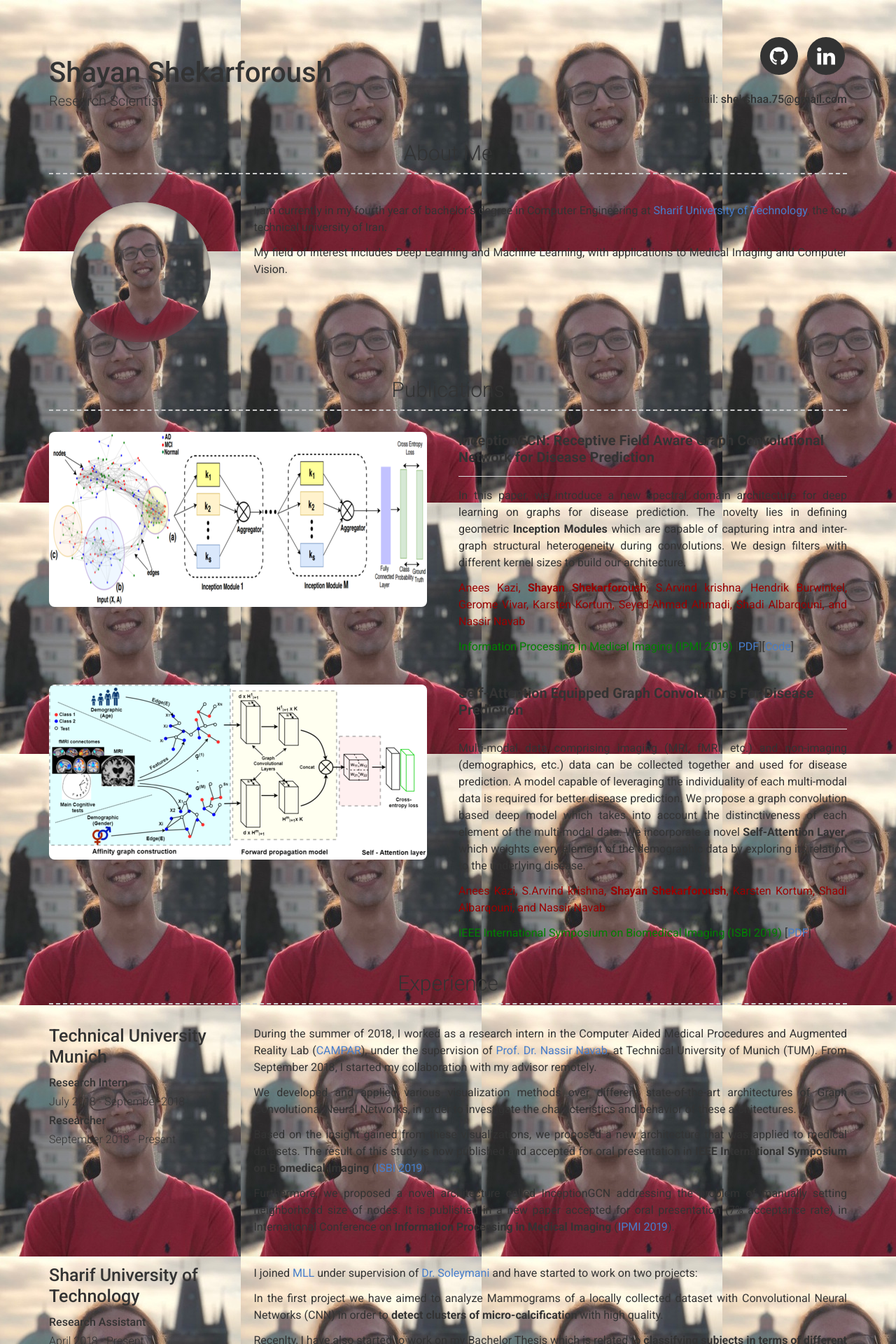
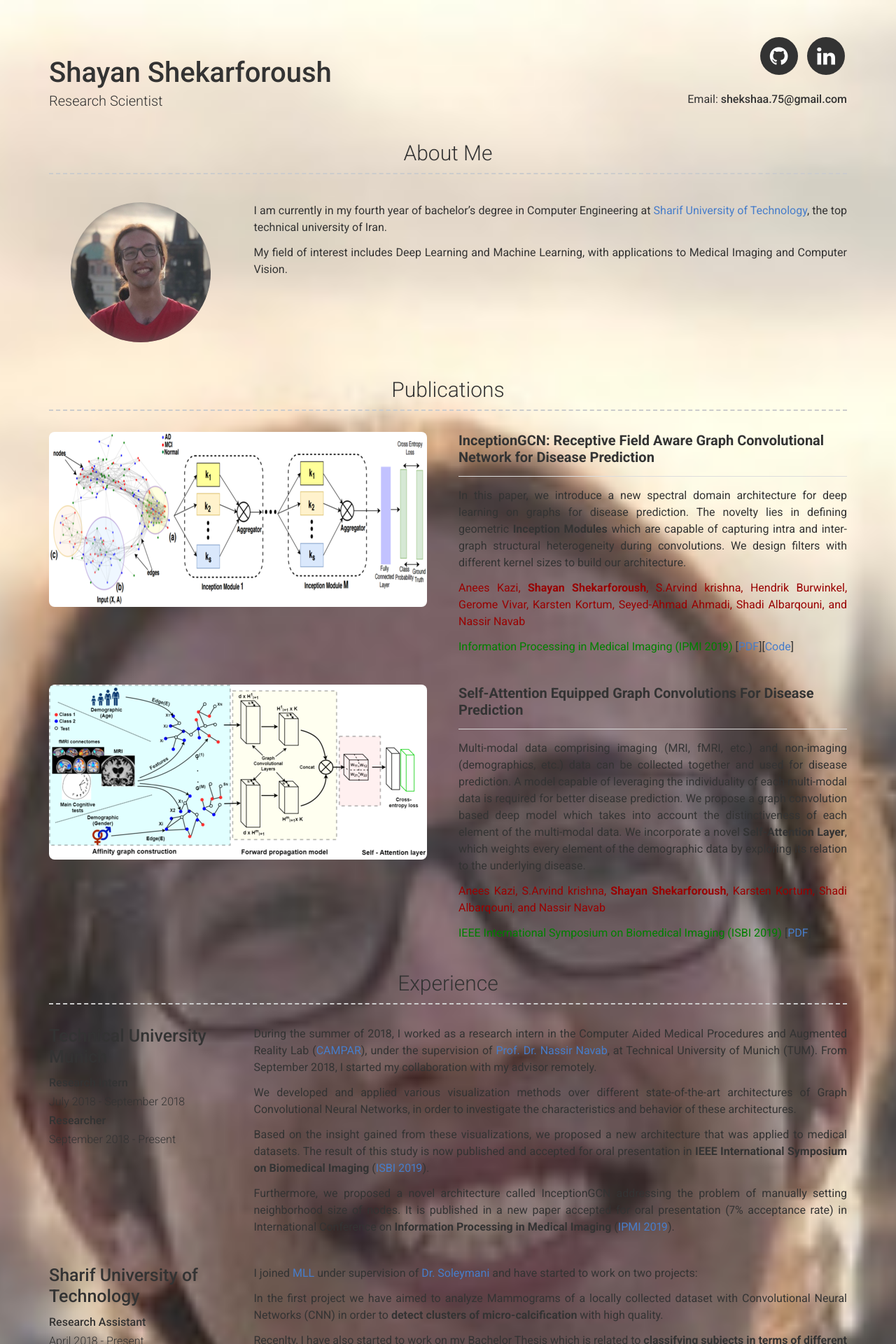
Before and after one commit to shekshaa/shekshaa.github.io, a Jekyll site: the page built from index.md, in a window 1280 px wide. Shown: the top 1920 px of the page at 70% size. Built offline with Jekyll 4.4.1, drawn with Linux system fonts in a browser that asks for light colours.

Commit message:
Update type.scss

```diff
--- a/_sass/type.scss
+++ b/_sass/type.scss
@@ -4,7 +4,9 @@ body {
   font-feature-settings: "kern", "liga", "pnum";
   font-size: 1em;
   line-height: 1.5;
-
+  background-position: center; /* Center the image */
+  background-repeat: no-repeat; /* Do not repeat the image */
+  background-size: cover; /* Resize the background image to cover the entire container */
   @media print {
     font-size: 0.9em;
   }
```
